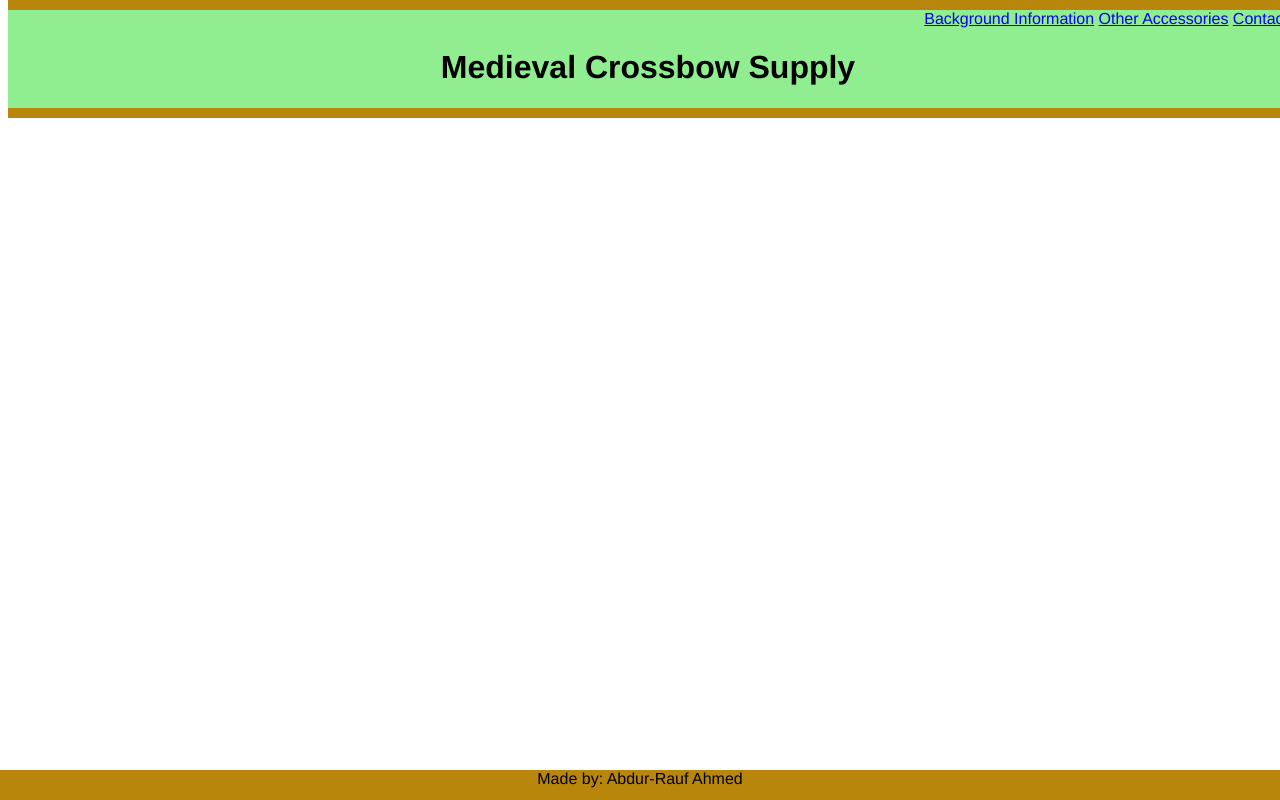
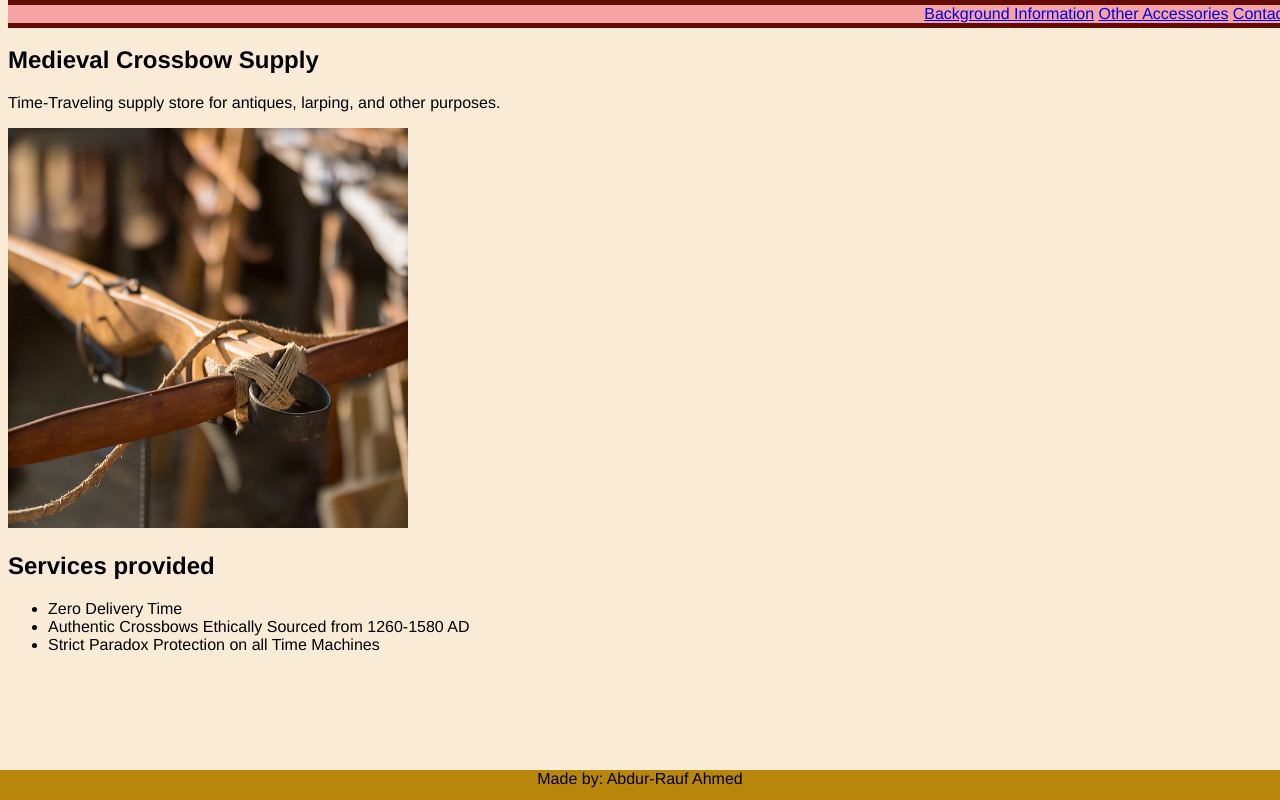
Before and after one commit to Corasinth/minilandingpage, a plain HTML site: page index.html in a window 1280 px wide. Drawn offline with Linux system fonts and the light colour scheme.

Commit message:
main body

```diff
--- a/assets/css/style.css
+++ b/assets/css/style.css
@@ -6,9 +6,9 @@ header {
     position: fixed;
     z-index: 1;
     width: 100%;
-    background-color: lightgreen;
-    border-top: 10px solid darkgoldenrod;
-    border-bottom: 10px solid darkgoldenrod;
+    background-color: rgb(245, 163, 163);
+    border-top: 5px solid rgb(99, 11, 5);
+    border-bottom: 5px solid rgb(99, 11, 5);
     top: 0;
 }
 
@@ -17,8 +17,8 @@ header {
     color: white;
 }
 
-.header1 {
-    text-align:center;
+body {
+    background-color: antiquewhite;
 }
 
 footer {
--- a/index.html
+++ b/index.html
@@ -13,20 +13,28 @@
         <nav class="externallinks">
             <a href="https://en.wikipedia.org/wiki/Crossbow" target= "_blank">Background Information</a>
             <a href="https://www.celticwebmerchant.com/en/clothing/" target= "_blank">Other Accessories</a>
-        <a href="#" target= "_blank">Contact</a>
+            <a href="#contactform">Contact</a>
         </nav>
-    <h1 class="header1">
-        Medieval Crossbow Supply
-    </h1>
     </header>
-
+    <br>
 <main>
-
+    <section>
+        <h1>Medieval Crossbow Supply</h1>
+            <p>Time-Traveling supply store for antiques, larping, and other purposes.</p>
+            <img src="./assets/images/img-1.jpg" alt="example crossbow" height="400px" width="400px">
+    </section>
+    <section>
+        <h2>Services provided</h2>
+            <ul>
+                <li> Zero Delivery Time</li>
+                <li>Authentic Crossbows Ethically Sourced from 1260-1580 AD</li>
+                <li>Strict Paradox Protection on all Time Machines</li>
+            </ul>
+    </section>
 </main>
 
 <footer>
     Made by: Abdur-Rauf Ahmed
 </footer>
-
     </body>
 </html>
```
Also changed, not shown: assets/images/img-1.jpg (added). Lines whose indentation alone changed are shown as unchanged.
